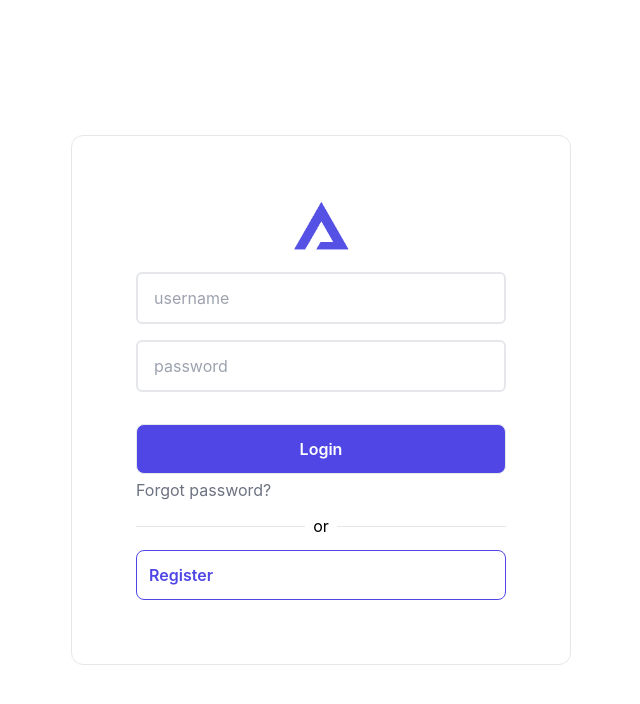
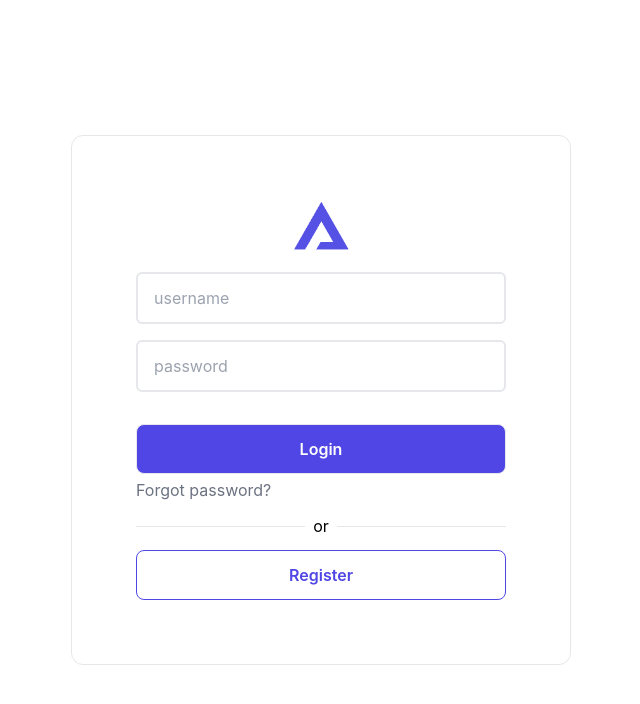
Before and after one commit to muchamadagush/nextcom, a Next.js app: page /login in a window 1280 px wide. Shown: the top 704 px of the page, without its empty margins (319-959 px from the left). Built offline with nearby package versions, Linux system fonts and the light colour scheme.

Commit message:
fix(login): center text button register

```diff
--- a/src/views/Login/login.tsx
+++ b/src/views/Login/login.tsx
@@ -47,7 +47,7 @@ const Login = () => {
             <span>or</span>
             <hr className='my-auto w-full' />
           </div>
-          <Link href={'/register'} className='border border-indigo-600 w-full p-3 rounded-lg bg-white text-indigo-600 hover:shadow-inner font-semibold'>Register</Link>
+          <Link href={'/register'} className='border border-indigo-600 w-full p-3 rounded-lg bg-white text-indigo-600 hover:shadow-inner font-semibold text-center'>Register</Link>
         </div>
       </div>
     </>
```
